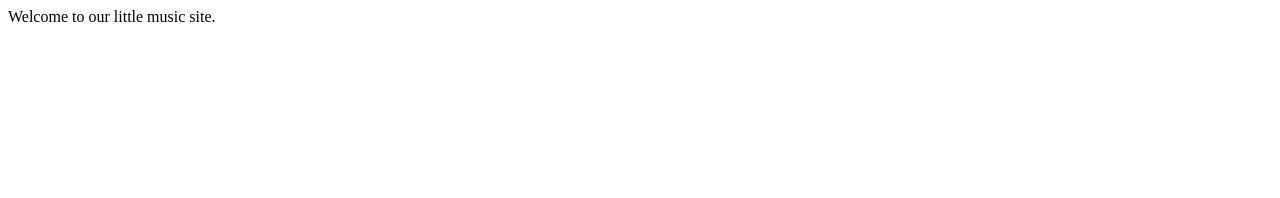
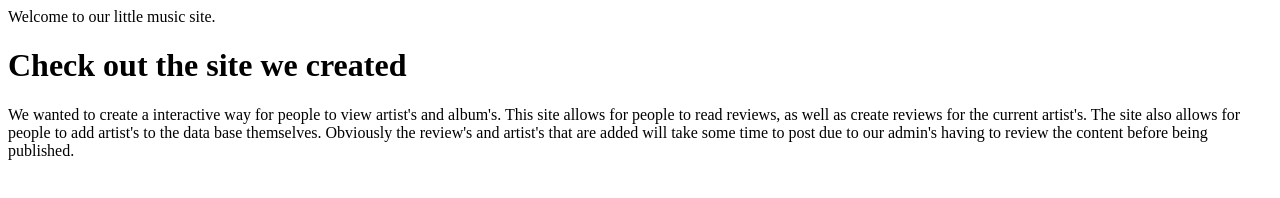
Before and after one commit to AJ-Ferguson123/BAMM, a plain HTML site: page index.html in a window 1280 px wide. Drawn offline with Linux system fonts and the light colour scheme.

Commit message:
added a paragraph to the body on the html file.

```diff
--- a/index.html
+++ b/index.html
@@ -4,11 +4,14 @@
     <meta charset="UTF-8">
     <meta name="viewport" content="width=, initial-scale=1.0">
     <meta http-equiv="X-UA-Compatible" content="ie=edge">
-    <title>Document</title>
+    <title>BAMM</title>
 </head>
 <body>
     <header>
         <head>Welcome to our little music site.</head>
     </header>
+<h1>Check out the site we created</h1>
+<p>We wanted to create a interactive way for people to view artist's and album's. This site allows for people to read reviews, as well as create reviews for the current artist's. The site also allows for people to add artist's to the data base themselves. Obviously the review's and artist's that are added will take some time to post due to our admin's having to review the content before being published.</p>
+
 </body>
 </html>
```
Also changed, not shown: 1 other file.
